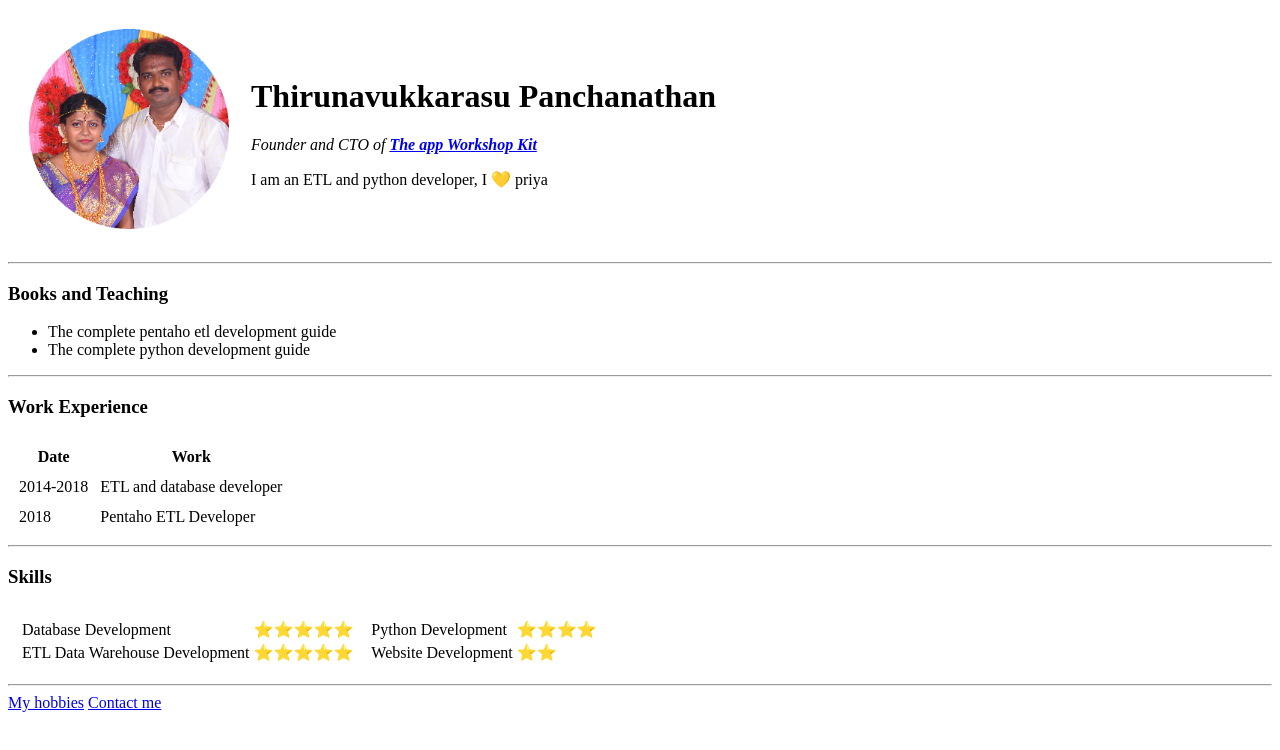
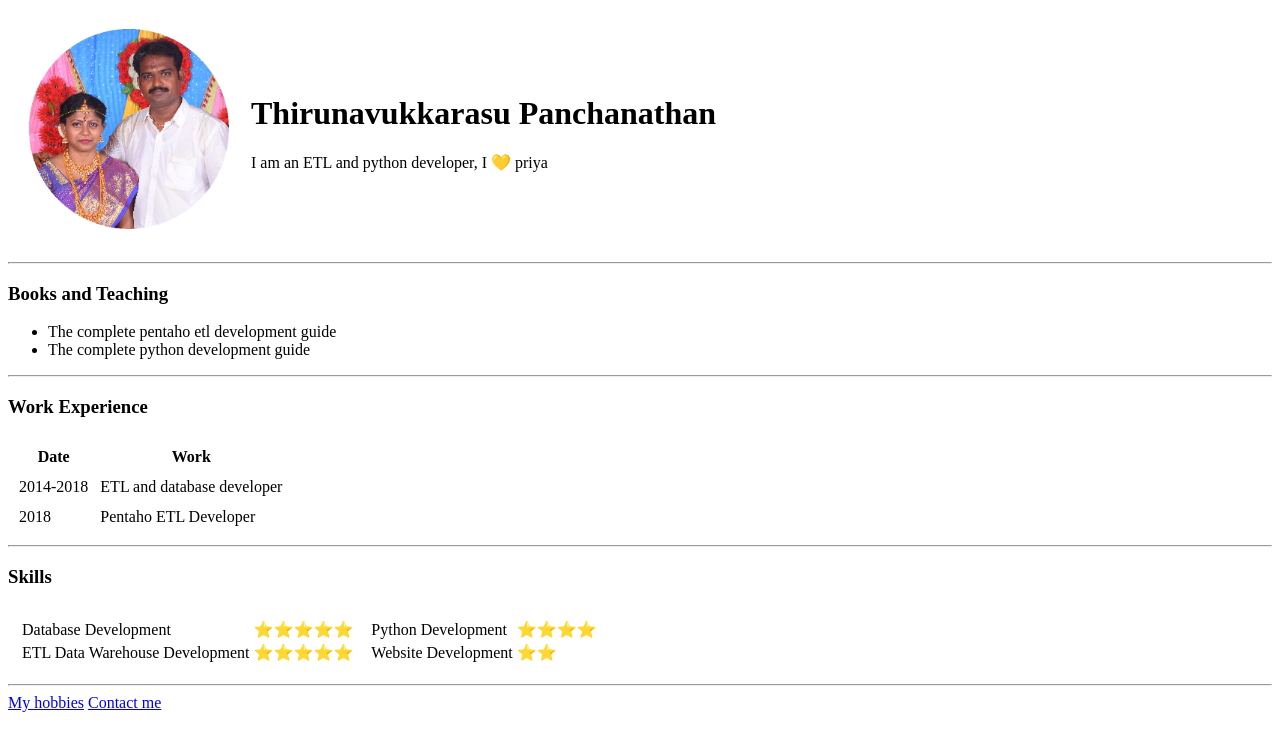
Before and after one commit to thirunavukkarasup/cv, a plain HTML site: page index.html in a window 1280 px wide. Drawn offline with Linux system fonts and the light colour scheme.

Commit message:
Update index.html

```diff
--- a/index.html
+++ b/index.html
@@ -9,7 +9,6 @@
     <tr>
       <td><img src="image/thiru_priya.png" alt="Thiru Prodile picture" width="200" height="200"></td>
       <td><h1>Thirunavukkarasu Panchanathan</h1>
-      <p><em>Founder and CTO of <strong><a href="http://localhost:8000">The app Workshop Kit</a></strong></em></p>
       <p>I am an ETL and python developer, I 💛 priya</p></td>
     </tr>
   </table>
```
